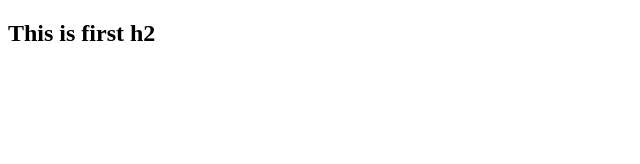
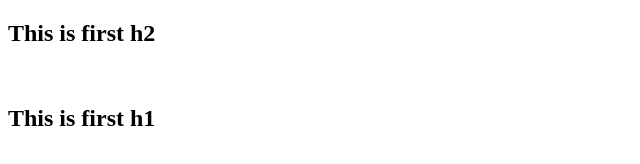
Before and after one commit to Phenrique1628/atividade-2, a plain HTML site: page index.html in a window 1280 px wide. Shown: the whole page, without its empty margins (0-640 px from the left). Drawn offline with Linux system fonts and the light colour scheme.

Commit message:
Create h1

```diff
--- a/index.html
+++ b/index.html
@@ -8,5 +8,6 @@
 <body>
     <h2>This is first h2</h2>
     <imG><Img>
+    <h2>This is first h1</h2>
 </body>
 </html>
```
